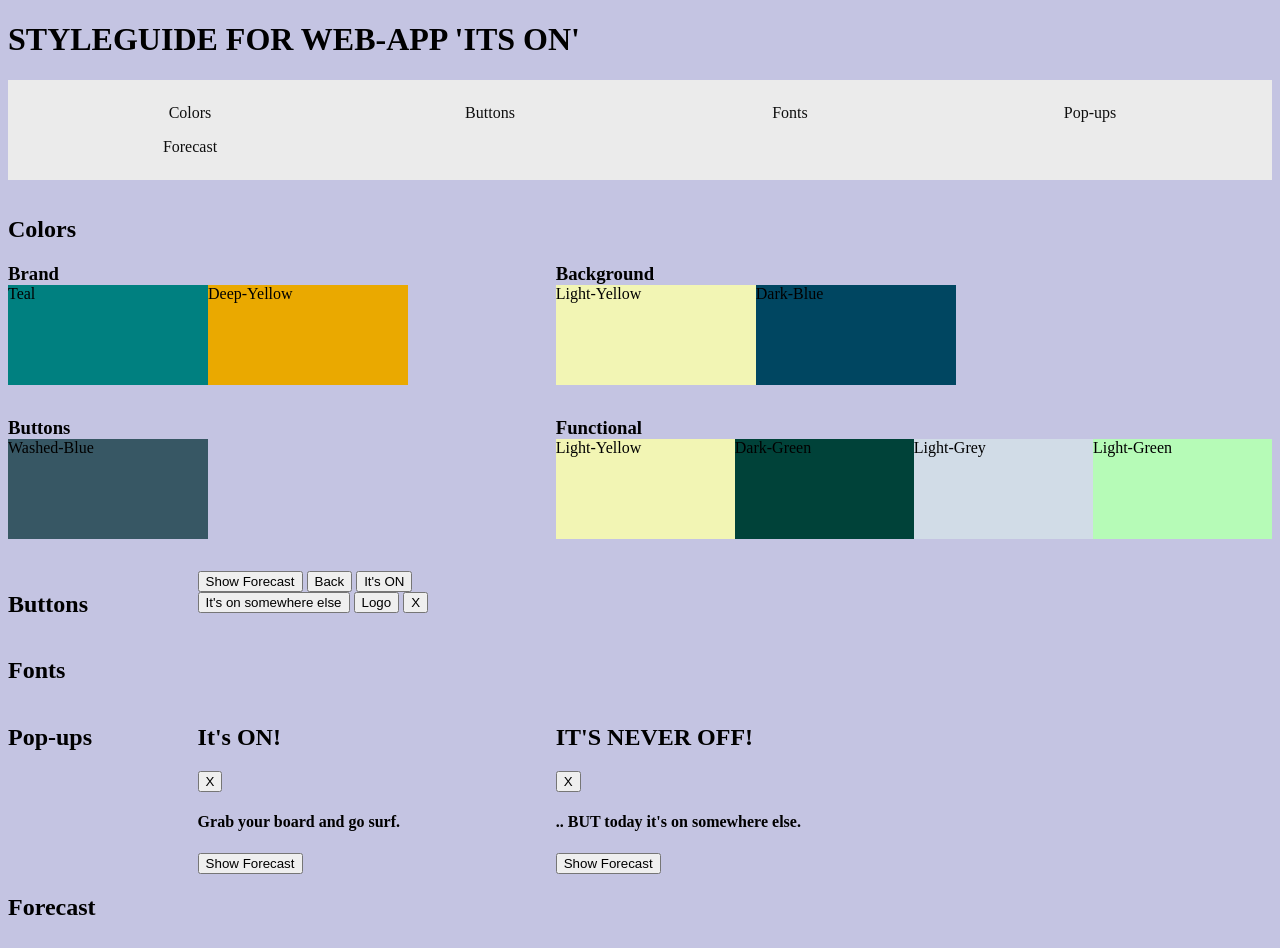
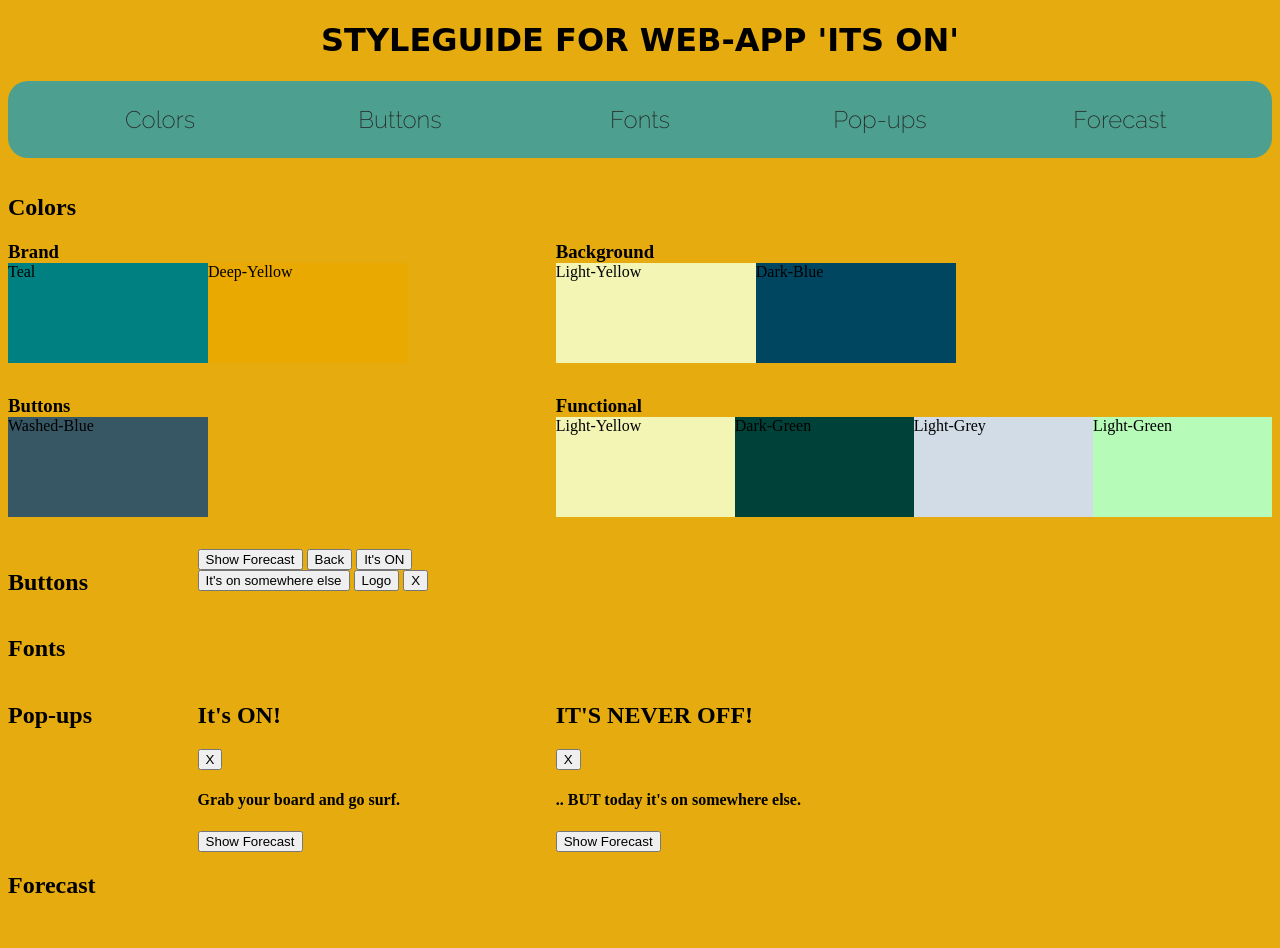
Before and after one commit to kajenmaira/Its-on, a plain HTML site: page It's on/styleguide/index.html in a window 1280 px wide. After the commit the page ends 926 px from the top, so only its background shows below. Drawn offline with Linux system fonts and the light colour scheme; a web font is replaced by a local one.

Commit message:
headerstyle

```diff
--- a/It's on/styleguide/styleguide.scss
+++ b/It's on/styleguide/styleguide.scss
@@ -1,5 +1,10 @@
 body {
-  background-color: rgb(196, 196, 226);
+    background-color: #E5AB0F;
+}
+
+h1 {
+    font-family: 'Raleway Dots', cursive;
+    text-align: center;
 }
 
 .menu {
@@ -13,21 +18,26 @@ body {
   padding: 0.5rem 2rem;
   color: rgb(14 14 14);
   text-decoration: none;
+  font-family: 'Raleway', sans-serif;
+  font-size: 1.5em;
+  color: rgb(36, 35, 35);
+
 }
 .menu__link:hover,
 .menu__link.--active {
-  color: rgb(173 31 31);
   font-weight: bold;
   top: 0;
   left: 0;
+  color: rgb(225, 228, 180);
 }
 
 .menu__list {
   display: grid;
-  grid-template-columns: 1fr 1fr 1fr 1fr;
+  grid-template-columns: 1fr 1fr 1fr 1fr 1fr;
   width: 100vw;
   padding: 1rem 2rem;
-  background-color: #ebebeb;
+  background-color: #4DA08F;
+  border-radius: 20px;
   margin: 0 0 1rem 0;
   min-width: 300px;
   justify-items: center;
```
Also changed, not shown: It's on/locationscreen1.html (+1 -1 lines), It's on/styleguide/styleguide.css.
